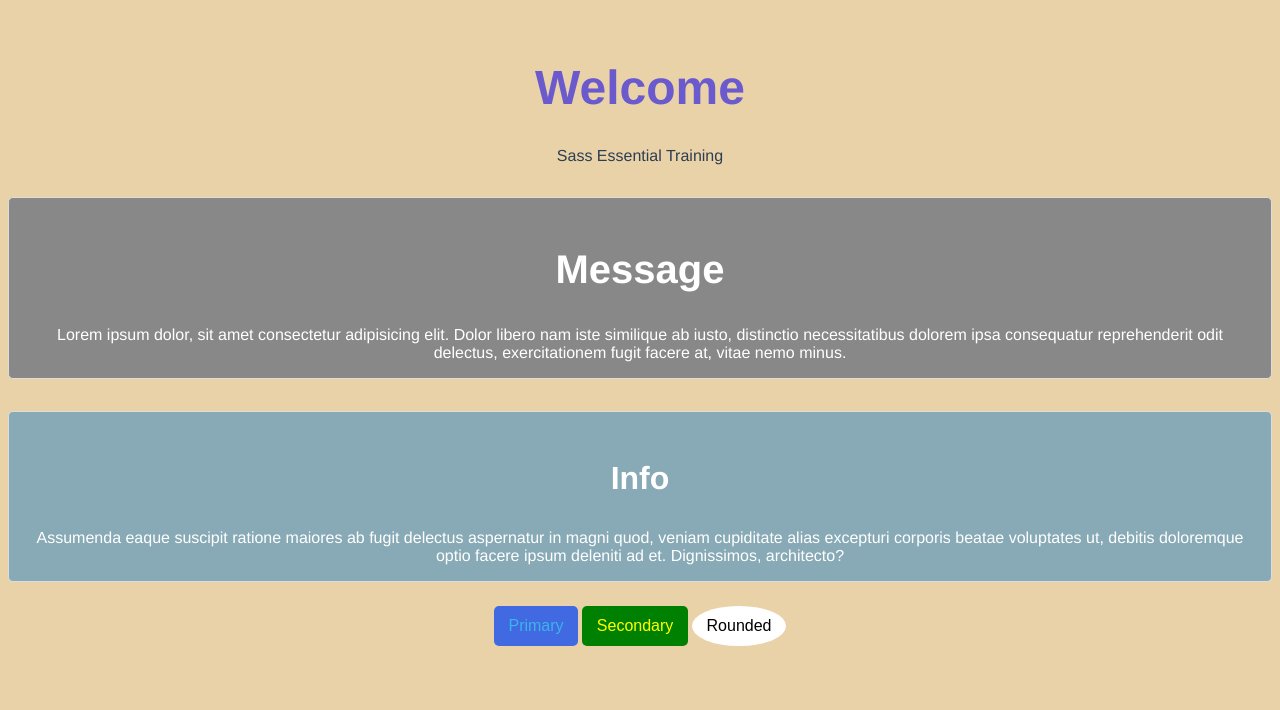
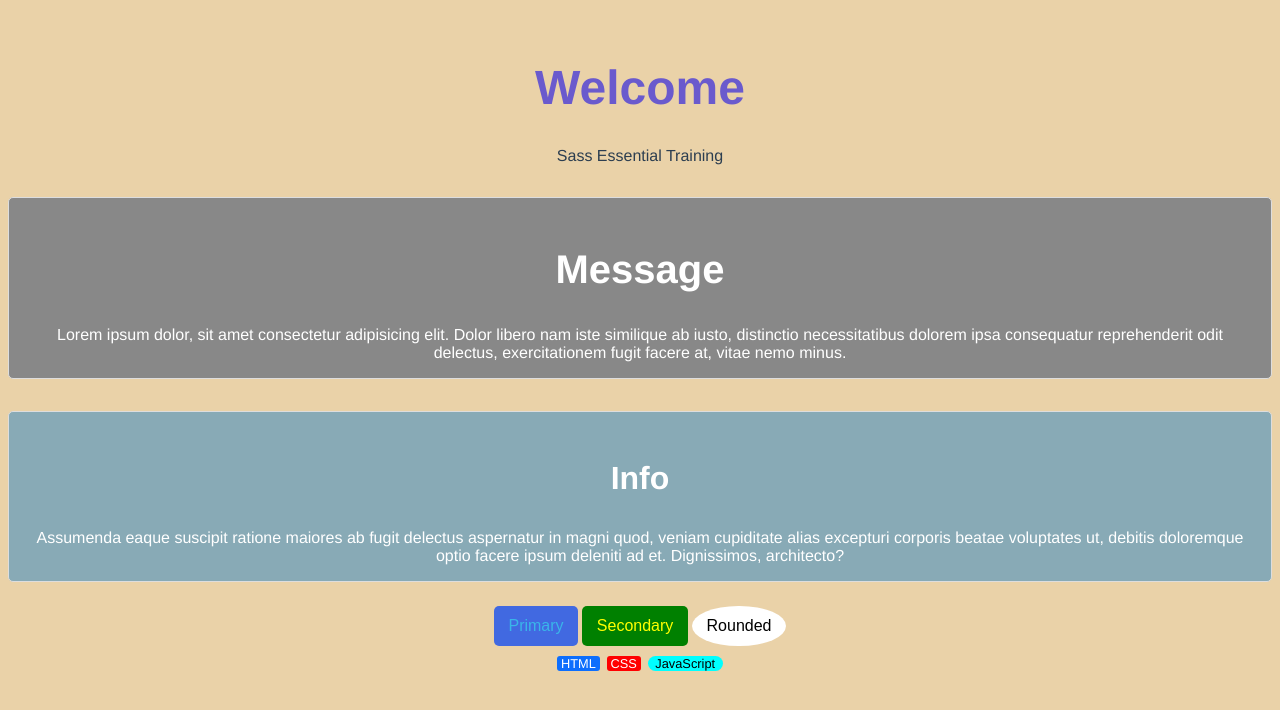
Before and after one commit to ShawnPotter/sass-tutorial, a website built with Vite: page sass-esst/index.html in a window 1280 px wide. Built offline with nearby package versions, Linux system fonts and the light colour scheme.

Commit message:
created badges and badge styles

```diff
--- a/sass-esst/index.html
+++ b/sass-esst/index.html
@@ -18,9 +18,16 @@
       <h3>Info</h3>
       Assumenda eaque suscipit ratione maiores ab fugit delectus aspernatur in magni quod, veniam cupiditate alias excepturi corporis beatae voluptates ut, debitis doloremque optio facere ipsum deleniti ad et. Dignissimos, architecto?
     </div>
-    <button class="btn-primary">Primary</button>
-    <button class="btn-secondary">Secondary</button>
-    <button class="btn-rounded">Rounded</button>
+    <div>
+      <button class="btn-primary">Primary</button>
+      <button class="btn-secondary">Secondary</button>
+      <button class="btn-rounded">Rounded</button>
+    </div>
+    <div>
+      <span class="badge badge-primary">HTML</span>
+      <span class="badge badge-danger">CSS</span>
+      <span class="badge badge-pill badge-info">JavaScript</span>
+    </div>
     <script type="module" src="/main.js"></script>
   </body>
 </html>
--- a/sass-esst/scss/style.scss
+++ b/sass-esst/scss/style.scss
@@ -1,4 +1,5 @@
 @use "sass:map";
+@use "sass:color";
 @use "variables" as var;
 @use "base";
 
@@ -89,3 +90,51 @@
     font-size: nth($font-size, $i);
   }
 }
+
+@mixin badge($name: "", $bg: #444, $col: white, $style: null) {
+  .badge#{$name} {
+    border: 0;
+    @if $style == "pill" {
+      border-radius: 30px !important;
+      padding: 0 0.6em !important;
+    } @else {
+      border-radius: 3px;
+      padding: 0 0.3em;
+    }
+    background: $bg;
+    font-size: 0.8em;
+    color: $col;
+    margin: 0.1em;
+    display: inline-block;
+    cursor: pointer;
+    &:hover {
+      background: color.scale($bg, $lightness: -30%);
+    }
+  }
+}
+
+$badges:
+(
+  "-primary":
+  (
+    #0d6efd,
+    "",
+
+  ),
+  "-danger":
+  (
+    red,
+    "",
+  ),
+  "-info":
+  (
+    cyan,
+    black,
+  )
+);
+
+@include badge("");
+@include badge("-pill", $style: "pill");
+@each $key, $values in $badges {
+  @include badge($key, $values...);
+}
```
